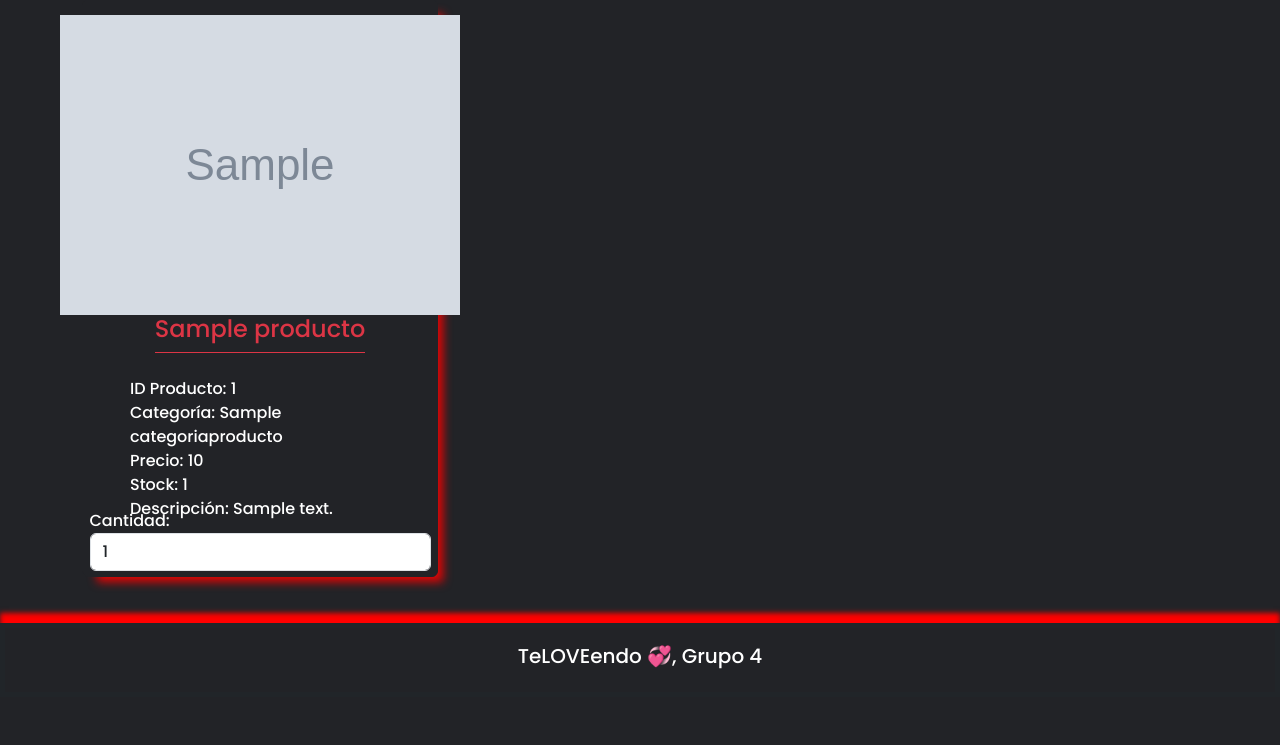
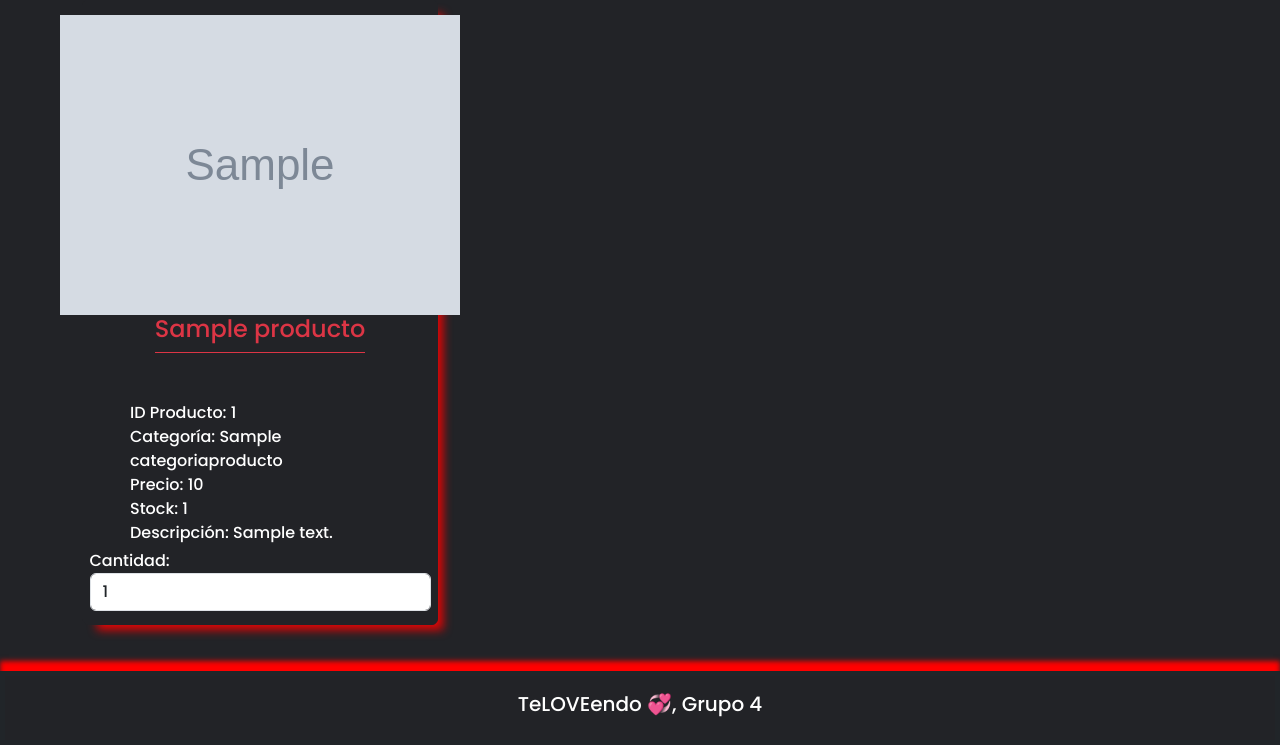
Before and after one commit to BorisSMorales/grupal_m7, a Django app: page /productos/ in a window 1280 px wide. Shown: the part 191-936 px from the top of the page. Before the commit the page ends 860 px from the top, so only its background shows below. Run offline with Django 4.2, Linux system fonts and the light colour scheme; tables that the repository leaves empty hold one stand-in row (values such as "Sample post"); grey boxes marked "Sample" are stand-in pictures; some libraries are stand-ins or nearby versions.

Commit message:
Update lista_productos.html

```diff
--- a/grupal/principal/templates/telovendo3app/lista_productos.html
+++ b/grupal/principal/templates/telovendo3app/lista_productos.html
@@ -19,6 +19,7 @@
                         <img class="productos" src="{{ producto.imagen.url }}" alt="...">
                     </div>
                     <h4 class="pb-2 mb-4 text-danger border-bottom border-danger">{{ producto.nombre }}</h4>
+                    <div class="my-4">
                     <ul>
                         <li>ID Producto: {{ producto.id }}</li>
                         <li>Categoría: {{ producto.categoria }}</li>
@@ -26,7 +27,8 @@
                         <li>Stock: {{ producto.disponibilidad }}</li>
                         <li>Descripción: {{ producto.descripcion }}</li>
                     </ul>
-                    <div class="cantidad">
+                   </div>
+                    <div class="cantidad my-2">
                         <label>Cantidad:</label>
                         <form method="post" action="{% url 'agregar_producto_pedido' %}">
                             {% csrf_token %}
```
